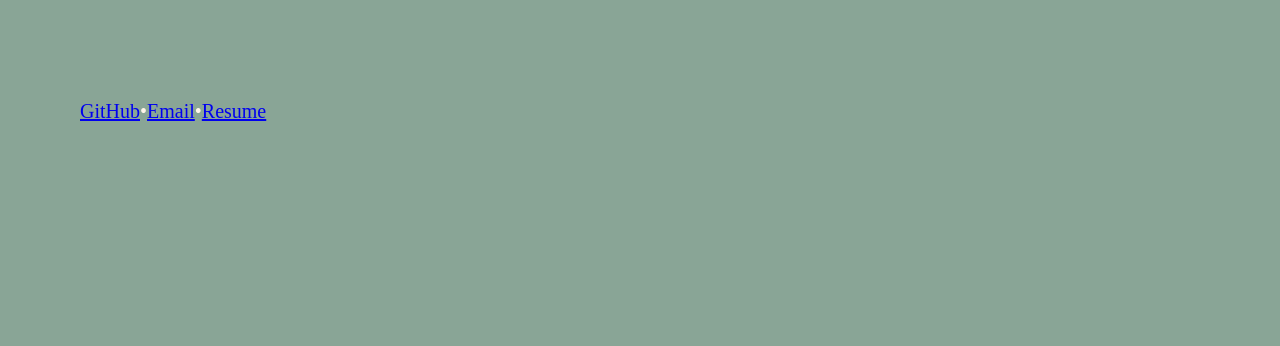
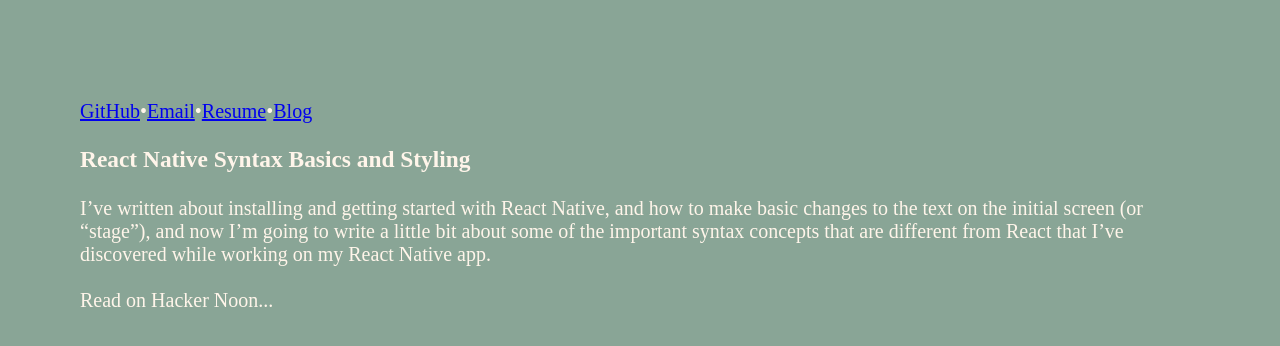
Before and after one commit to marcellamaki/portfolio, a React (Create React App) app in the folder portfolio/: page /blog in a window 1280 px wide. Shown: the top 346 px of the page. Built offline with nearby package versions, Linux system fonts and the light colour scheme.

Commit message:
adding blog page

```diff
--- a/portfolio/src/App.js
+++ b/portfolio/src/App.js
@@ -3,7 +3,7 @@ import './App.css';
 import NavBar from './components/NavBar.js';
 import { Route, Link } from 'react-router-dom';
 import Home from './components/Home.js';
-import Portfolio from './components/Portfolio.js';
+import BlogContainer from './containers/BlogContainer.js';
 
 
 
@@ -13,9 +13,9 @@ class App extends Component {
       <div className="container">
         <Route path='/'  render={() => <NavBar />}/>
         <Route exact path='/' render={() => <Home />} />
-        {/* <Route path='/about' render={() => <About />} /> */}
+        <Route path='/blog' render={() => <BlogContainer />} />
         {/* <Route path='/contact' render={() => <Contact />} /> */}
-        <Route path='/portfolio' render={() => <Portfolio />} />
+        {/* <Route path='/portfolio' render={() => <Portfolio />} /> */}
       </div>
     );
   }
--- a/portfolio/src/components/NavBar.js
+++ b/portfolio/src/components/NavBar.js
@@ -11,7 +11,9 @@ class NavBar extends React.Component {
             •
             <a href="mailto:marcellamaki@gmail.com" className="navLink">Email</a>
             •
-            <Link to="/portfolio" className="navLink">Resume</Link>
+            <Link to="/resume" className="navLink">Resume</Link>
+            •
+            <Link to="/blog" className="navLink">Blog</Link>
           </p>
         </div>
     )
--- /dev/null
+++ b/portfolio/src/components/ReactNative3Preview.js
@@ -0,0 +1,25 @@
+import React from 'react'
+import { withRouter, Link } from 'react-router-dom'
+
+const ReactNative3Preview = () => {
+  return (
+        <div>
+
+        <div className="blog-description">
+          <div className="blog-title">
+            <h3>React Native Syntax Basics and Styling</h3>
+          </div>
+          <p>
+            I’ve written about installing and getting started with React Native, and how to make basic changes to the text on the initial screen (or “stage”), and now I’m going to write a little bit about some of the important syntax concepts that are different from React that I’ve discovered while working on my React Native app.
+            <br></br>
+            <br></br>
+            Read on Hacker Noon...
+            <br></br>
+            <br></br>
+          </p>
+        </div>
+      </div>
+      )
+}
+
+export default ReactNative3Preview;
--- /dev/null
+++ b/portfolio/src/containers/BlogContainer.js
@@ -0,0 +1,11 @@
+import React from 'react'
+import { withRouter, Link } from 'react-router-dom'
+import ReactNative3Preview from '../components/ReactNative3Preview'
+
+const BlogContainer = () => {
+  return (
+        <ReactNative3Preview />
+      )
+}
+
+export default BlogContainer;
```
